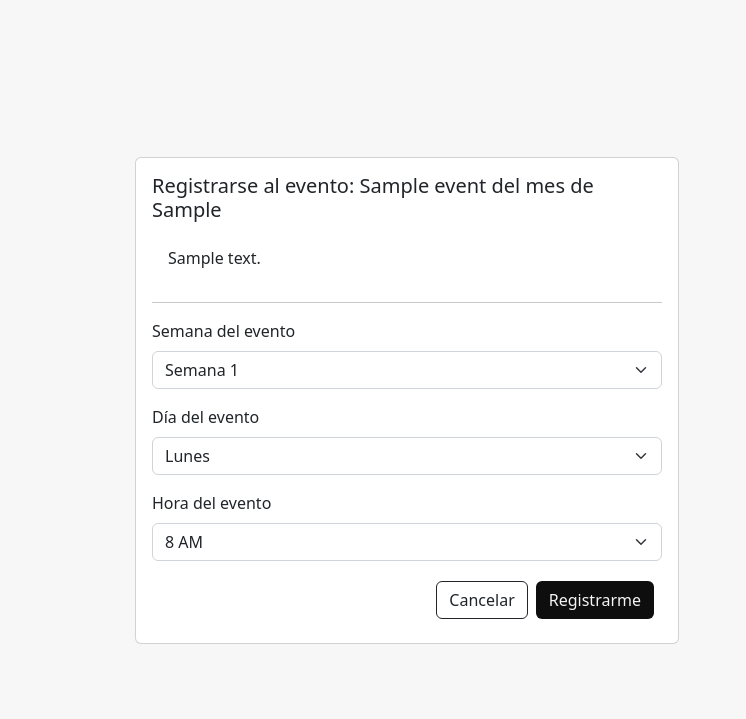
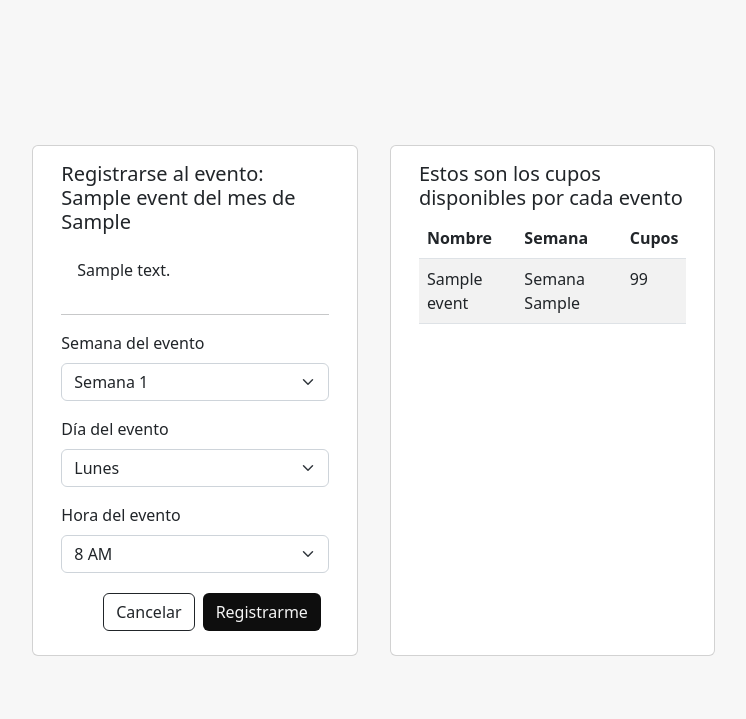
Before and after one commit to juandixdd/php_crud_final_eventos, a PHP site: page /functions/event/registrar_evento.php?eventId=1 in a window 1280 px wide. Shown: the top 719 px of the page, without its empty margins (233-979 px from the left). Run offline with PHP 8.4, Linux system fonts and the light colour scheme; tables that the repository leaves empty or names only in its code hold one stand-in row (values such as "Sample post").

Commit message:
Se agrega contador

```diff
--- a/functions/event/registrar_evento.php
+++ b/functions/event/registrar_evento.php
@@ -14,6 +14,9 @@ include_once "../../model/conexion.php";
 $eventId = $_GET['eventId'];
 $query = $bd->query("SELECT * FROM events WHERE id = $eventId");
 $event = $query->fetchAll(PDO::FETCH_OBJ);
+
+$query2 = $bd->query("select e.name, r.semana as 'semana', count(r.semana) as 'cupos'   from events e join usuario_evento r on r.id_event = e.id group by r.semana");
+$cupos = $query2->fetchAll(PDO::FETCH_OBJ);
 ?>
 
 
@@ -31,8 +34,9 @@ $event = $query->fetchAll(PDO::FETCH_OBJ);
 <body style="background-color: #F7F7F7">
 
     <div class="row m-0 vh-100 justify-content-center align-items-center scale-up-center">
-        <div class="col-md-6 p-5">
-            <div class="card">
+        <div class="col-md-8 p-5">
+            <div class="row">
+                <div class="card col-md-5 m-3">
                     <div class="card-body">
                         <h5 class="card-title">Registrarse al evento: <?php echo $event[0]->name ?> del mes de <?php echo $event[0]->month ?></h5>
                         <p class="card-text p-3">
@@ -79,6 +83,38 @@ $event = $query->fetchAll(PDO::FETCH_OBJ);
                         </form>
                     </div>
                 </div>
+
+                <!-- Tabla de cupos -->
+                <div class="card col-md-5 m-3">
+                    <div class="card-body">
+                        <h5 class="card-title">Estos son los cupos disponibles por cada evento</h5>
+
+                        <table class="table table-striped">
+                            <thead>
+                                <tr>
+                                    <th scope="col">Nombre</th>
+                                    <th scope="col">Semana</th>
+                                    <th scope="col">Cupos</th>
+                                </tr>
+                            </thead>
+                            <tbody>
+
+                                <?php foreach ($cupos as $cupo) { ?>
+                                    <tr>
+                                        <td><?php echo $cupo->name ?></td>
+                                        <td>Semana <?php echo $cupo->semana ?></td>
+                                        <td><?php echo 100-$cupo->cupos ?></td>
+                                    </tr>
+                                <?php } ?>
+
+
+
+                            </tbody>
+                        </table>
+
+                    </div>
+                </div>
+            </div>
         </div>
     </div>
 
--- a/principalPage.php
+++ b/principalPage.php
@@ -5,6 +5,8 @@
 include_once 'model/conexion.php';
 $query = $bd->query("SELECT * FROM events");
 $events = $query->fetchAll(PDO::FETCH_OBJ);
+
+/* Se cuenta cada evento */
 
 ?>
 
```
Lines whose indentation alone changed are shown as unchanged.
